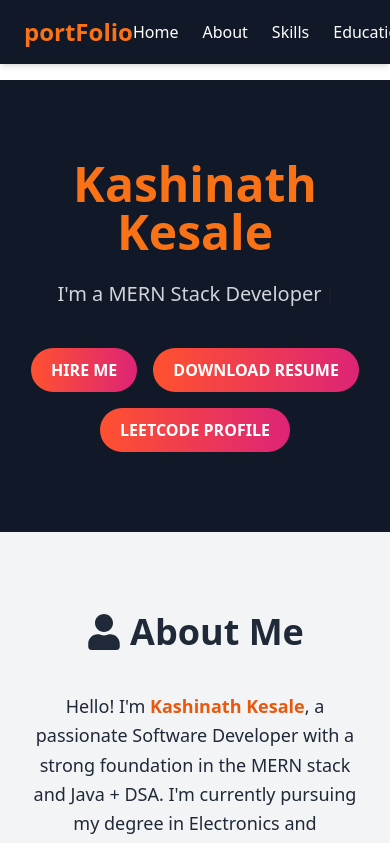
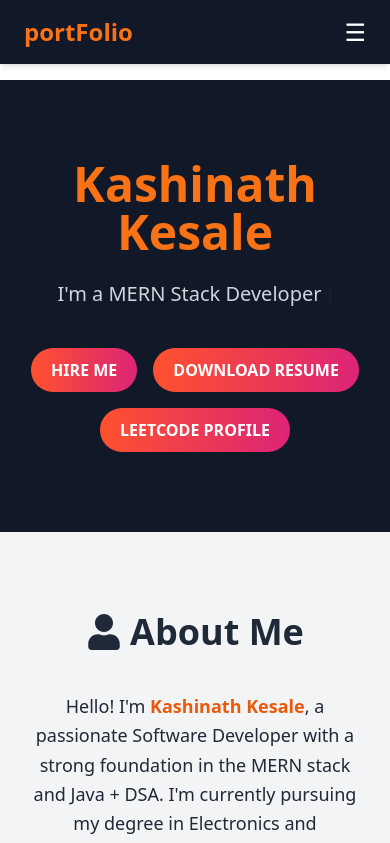
Before and after one commit to Kashinath-Kesale/new-portfolio, a React (Create React App) app: page / in a window 390 px wide. Shown: the top 843 px of the page. Built offline with nearby package versions, Linux system fonts and the light colour scheme.

Commit message:
Made header responsive for mobile menu and updated navigation

```diff
--- a/src/components/Header.jsx
+++ b/src/components/Header.jsx
@@ -1,82 +1,165 @@
-import React from 'react';
+import React, { useState } from 'react';
 import { Link } from 'react-scroll';
 
 function Header() {
+  const [isMobileMenuOpen, setIsMobileMenuOpen] = useState(false);
+
+  const navItems = [
+    { id: 'home', label: 'Home' },
+    { id: 'about', label: 'About' },
+    { id: 'skills', label: 'Skills' },
+    { id: 'education', label: 'Education' },
+    { id: 'projects', label: 'Projects' },
+    { id: 'contact', label: 'Contact' },
+  ];
+
   return (
     <header className="fixed top-0 left-0 w-full bg-gray-900 text-white shadow-md z-50">
       <nav className="flex justify-between items-center max-w-6xl mx-auto px-6 py-4">
         <div className="text-2xl font-bold text-orange-500">portFolio</div>
-        <ul className="flex gap-6 text-md font-medium">
-          <li>
+
+        {/* Desktop Menu */}
+        <ul className="hidden md:flex gap-6 text-md font-medium">
+          {navItems.map(item => (
+            <li key={item.id}>
               <Link
-              to="home"
+                to={item.id}
                 smooth={true}
                 offset={-50}
                 duration={500}
-              className="hover:text-orange-400 transition"
+                className="hover:text-orange-400 transition cursor-pointer"
               >
-              Home
+                {item.label}
               </Link>
             </li>
-          <li>
+          ))}
+        </ul>
+
+        {/* Hamburger Button */}
+        <button
+          className="md:hidden text-2xl"
+          onClick={() => setIsMobileMenuOpen(!isMobileMenuOpen)}
+        >
+          ☰
+        </button>
+      </nav>
+
+      {/* Mobile Menu */}
+      {isMobileMenuOpen && (
+        <ul className="md:hidden flex flex-col gap-4 px-6 pb-4 bg-gray-900 text-md font-medium">
+          {navItems.map(item => (
+            <li key={item.id}>
               <Link
-              to="about"
+                to={item.id}
                 smooth={true}
                 offset={-50}
                 duration={500}
-              className="hover:text-orange-400 transition"
+                className="block hover:text-orange-400 transition cursor-pointer"
+                onClick={() => setIsMobileMenuOpen(false)}
               >
-              About
+                {item.label}
               </Link>
             </li>
-          <li>
-            <Link
-              to="skills"
-              smooth={true}
-              offset={-50}
-              duration={500}
-              className="hover:text-orange-400 transition"
-            >
-              Skills
-            </Link>
-          </li>
-          <li>
-            <Link
-              to="education"
-              smooth={true}
-              offset={-50}
-              duration={500}
-              className="hover:text-orange-400 transition"
-            >
-              Education
-            </Link>
-          </li>
-          <li>
-            <Link
-              to="projects"
-              smooth={true}
-              offset={-50}
-              duration={500}
-              className="hover:text-orange-400 transition"
-            >
-              Projects
-            </Link>
-          </li>
-          <li>
-            <Link
-              to="contact"
-              smooth={true}
-              offset={-50}
-              duration={500}
-              className="hover:text-orange-400 transition"
-            >
-              Contact
-            </Link>
-          </li>
+          ))}
         </ul>
-      </nav>
+      )}
     </header>
   );
 }
 
 export default Header;
+
+
+
+
+
+
+
+
+
+
+
+
+
+// import React from 'react';
+// import { Link } from 'react-scroll';
+
+// function Header() {
+//   return (
+//     <header className="fixed top-0 left-0 w-full bg-gray-900 text-white shadow-md z-50">
+//       <nav className="flex justify-between items-center max-w-6xl mx-auto px-6 py-4">
+//         <div className="text-2xl font-bold text-orange-500">portFolio</div>
+//         <ul className="flex gap-6 text-md font-medium">
+//           <li>
+//             <Link
+//               to="home"
+//               smooth={true}
+//               offset={-50}
+//               duration={500}
+//               className="hover:text-orange-400 transition"
+//             >
+//               Home
+//             </Link>
+//           </li>
+//           <li>
+//             <Link
+//               to="about"
+//               smooth={true}
+//               offset={-50}
+//               duration={500}
+//               className="hover:text-orange-400 transition"
+//             >
+//               About
+//             </Link>
+//           </li>
+//           <li>
+//             <Link
+//               to="skills"
+//               smooth={true}
+//               offset={-50}
+//               duration={500}
+//               className="hover:text-orange-400 transition"
+//             >
+//               Skills
+//             </Link>
+//           </li>
+//           <li>
+//             <Link
+//               to="education"
+//               smooth={true}
+//               offset={-50}
+//               duration={500}
+//               className="hover:text-orange-400 transition"
+//             >
+//               Education
+//             </Link>
+//           </li>
+//           <li>
+//             <Link
+//               to="projects"
+//               smooth={true}
+//               offset={-50}
+//               duration={500}
+//               className="hover:text-orange-400 transition"
+//             >
+//               Projects
+//             </Link>
+//           </li>
+//           <li>
+//             <Link
+//               to="contact"
+//               smooth={true}
+//               offset={-50}
+//               duration={500}
+//               className="hover:text-orange-400 transition"
+//             >
+//               Contact
+//             </Link>
+//           </li>
+//         </ul>
+//       </nav>
+//     </header>
+//   );
+// }
+
+// export default Header;
```
Lines whose indentation alone changed are shown as unchanged.
